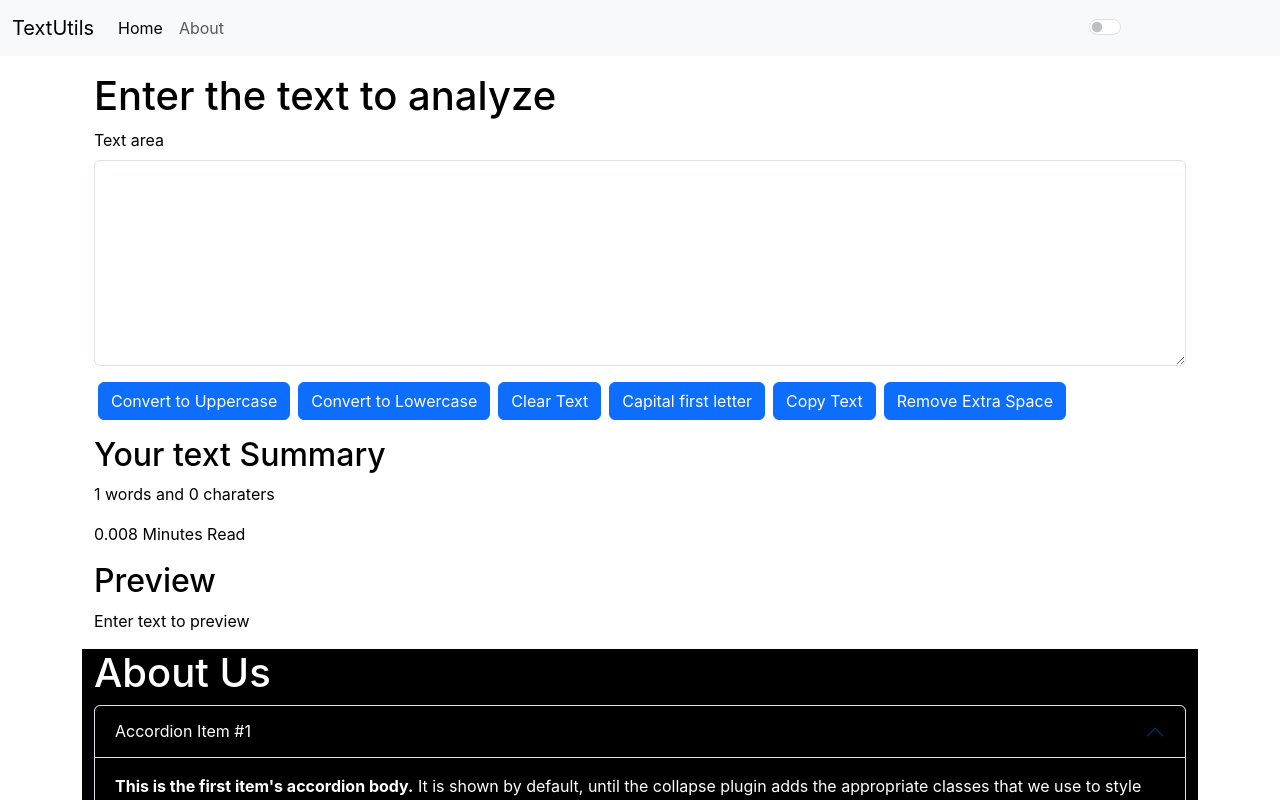
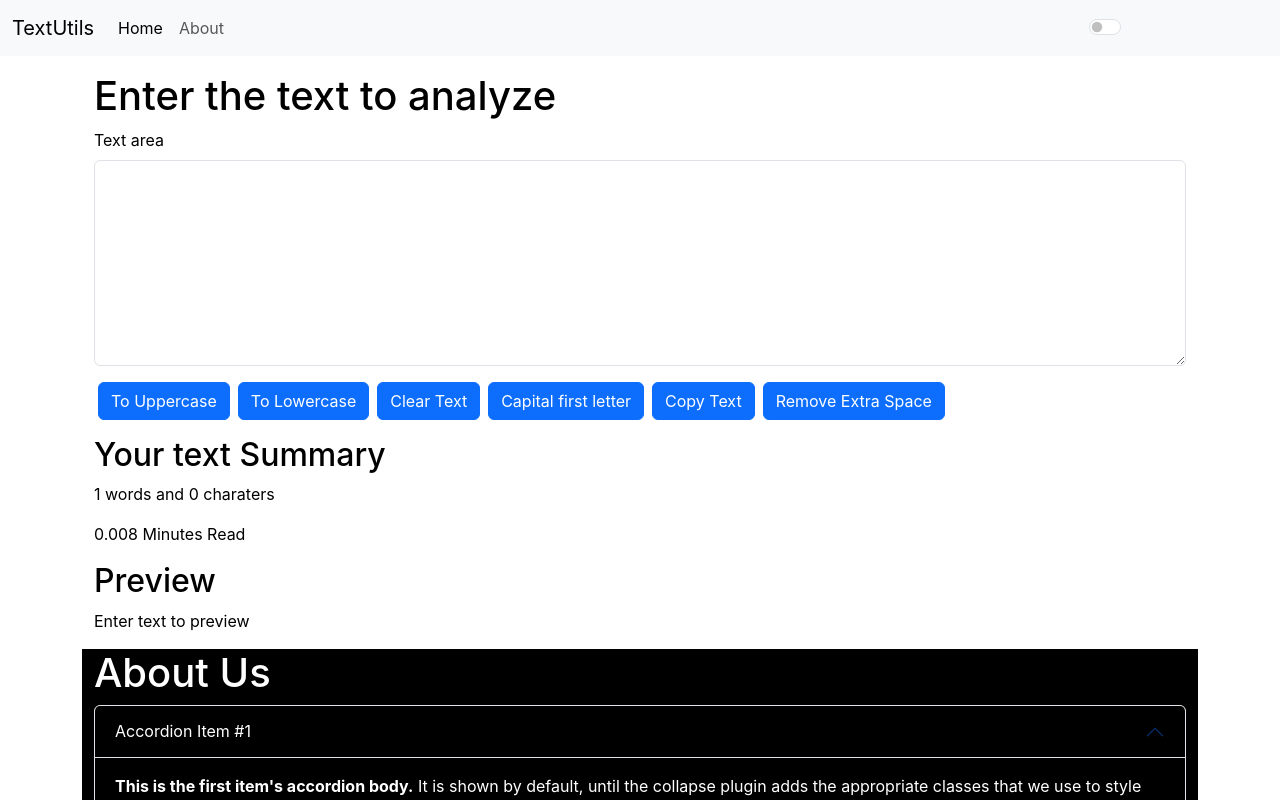
Before and after one commit to sundaram-sharma/project1, a React (Create React App) app: page / in a window 1280 px wide. Shown: the top 800 px of the page. Built offline with nearby package versions, Linux system fonts and the light colour scheme.

Commit message:
Error solved

```diff
--- a/src/components/TextForm.js
+++ b/src/components/TextForm.js
@@ -60,8 +60,8 @@
     <textarea className="form-control" value={text} onChange={handleOnChange} style={{backgroundColor: props.mode==='dark'?'grey':'white', color: props.mode==='dark'?'white':'black'}} id="myBox" rows="8"></textarea>
 
     </div>
-    <button className='btn btn-primary mx-1'onClick={handleUpClick}>Convert to Uppercase</button>
-    <button className='btn btn-primary mx-1'onClick={handleLoClick}>Convert to Lowercase</button>
+    <button className='btn btn-primary mx-1'onClick={handleUpClick}>To Uppercase</button>
+    <button className='btn btn-primary mx-1'onClick={handleLoClick}>To Lowercase</button>
     <button className='btn btn-primary mx-1'onClick={handleClearClick}>Clear Text</button>
     <button className='btn btn-primary mx-1'onClick={handleCapsClick}>Capital first letter</button>
     <button className='btn btn-primary mx-1'onClick={handleCopy}>Copy Text</button>
```
